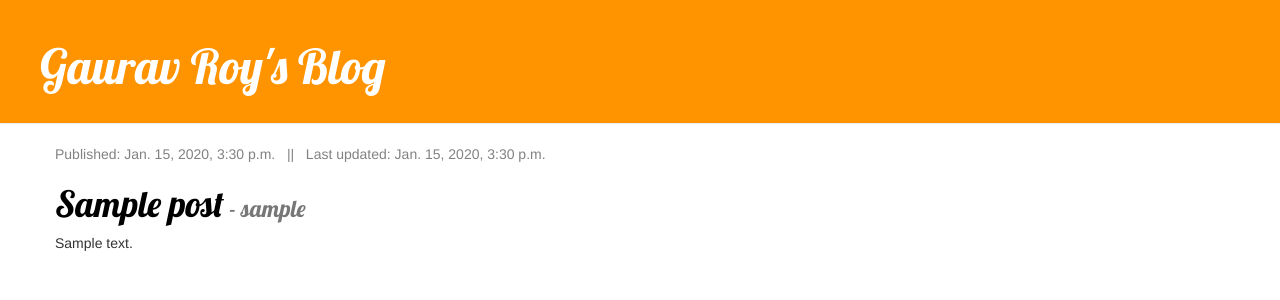
After one commit to gr180872/learn_django, a Django app: a page that uses blog/templates/blog/base.html in a window 1280 px wide. The commit adds this page. Shown: the top 300 px of the page. Run offline with Django 3.2, Linux system fonts and the light colour scheme; tables that the repository leaves empty hold one stand-in row (values such as "Sample post"); some libraries are stand-ins or nearby versions.

Commit message:
Added keyword field and keyword enabled listing

```diff
--- a/blog/forms.py
+++ b/blog/forms.py
@@ -6,4 +6,4 @@ class PostForm(forms.ModelForm):
 
     class Meta:
         model = Post
-        fields = ('title', 'text',)
+        fields = ('title', 'text', 'keywords')
--- a/blog/models.py
+++ b/blog/models.py
@@ -16,6 +16,7 @@ class Post(models.Model):
             blank=True, null=True)
     modified_date=models.DateTimeField(
     	default=timezone.now)
+    keywords = models.TextField(null=True)
 
     def publish(self):
         self.published_date = timezone.now()
@@ -25,5 +26,11 @@ class Post(models.Model):
     	self.modified_date = timezone.now()
     	self.save()
 
+    def keyword_list(self):
+        if self.keywords is not None:
+            return self.keywords.split(",")
+        else:
+            return;
+
     def __str__(self):
         return self.title
--- a/blog/static/css/blog.css
+++ b/blog/static/css/blog.css
@@ -14,12 +14,30 @@
     margin-left: 40px;
 }
 
-h1, h2, h3, h4 {
+h1, h2 {
     font-family: 'Lobster', cursive;
+    color: #333333;
+}
+
+h3, h4 {
+	font-family: 'Times New Roman', cursive;
 }
 
 .date {
     color: #828282;
+}
+
+.keyword_list ul li {
+    display: inline;
+    padding: 5px;
+}
+
+.keyword {
+    background: #eeeeff;
+}
+
+.keyword:hover {
+    background: #ddddee;
 }
 
 .save {
--- a/blog/templates/blog/base.html
+++ b/blog/templates/blog/base.html
@@ -5,7 +5,7 @@
         <title>Gaurav Roy's blog</title>
         <link rel="stylesheet" href="//maxcdn.bootstrapcdn.com/bootstrap/3.2.0/css/bootstrap.min.css">
 		<link rel="stylesheet" href="//maxcdn.bootstrapcdn.com/bootstrap/3.2.0/css/bootstrap-theme.min.css">
-		<link rel="stylesheet" href="{% static 'css/blog.css' %}">
+		<link rel="stylesheet" href="{% static '/css/blog.css' %}">
 		<link href="//fonts.googleapis.com/css?family=Lobster&subset=latin,latin-ext" rel="stylesheet" type="text/css">
     </head>
     <body>
--- /dev/null
+++ b/blog/templates/blog/keyword_post_list.html
@@ -0,0 +1,13 @@
+{% extends 'blog/base.html' %}
+
+{% block content %}
+    {% for post in posts %}
+        <div class="post">
+            <div class="date"> Published:
+                {{ post.published_date }} &nbsp; || &nbsp; Last updated: {{ post.modified_date }}
+            </div>
+            <h1><a href="{% url 'post_detail' pk=post.pk %}">{{ post.title }}</a><small>&nbsp;-&nbsp;{{ post.author }}</small></h1>
+            <p>{{ post.text|linebreaksbr }}</p>
+        </div>
+    {% endfor %}
+{% endblock %}
--- a/blog/urls.py
+++ b/blog/urls.py
@@ -6,6 +6,7 @@ from . import views
 
 urlpatterns = [
     url(r'^$', views.post_list, name='post_list'),
+    url(r'^(?P<key>\D*)/$',views.keyword_post_list, name='keyword_post_list'),
     url(r'^post/(?P<pk>\d+)/$', views.post_detail, name='post_detail'),
     url(r'^post/new/$', views.post_new, name='post_new'),
     url(r'^post/(?P<pk>\d+)/edit/$', views.post_edit, name='post_edit'),
--- a/blog/views.py
+++ b/blog/views.py
@@ -45,3 +45,7 @@ def post_edit(request, pk):
     else:
         form = PostForm(instance=post)
     return render(request, 'blog/post_edit.html', {'form': form})
+
+def keyword_post_list(request, key):
+    posts = Post.objects.filter(keywords__contains=key).order_by('published_date')
+    return render(request, 'blog/keyword_post_list.html', {'posts': posts})
```
Also changed, not shown: blog/templates/blog/post_detail.html (+8 -0 lines), blog/migrations/0002_post_keywords.py (added).
